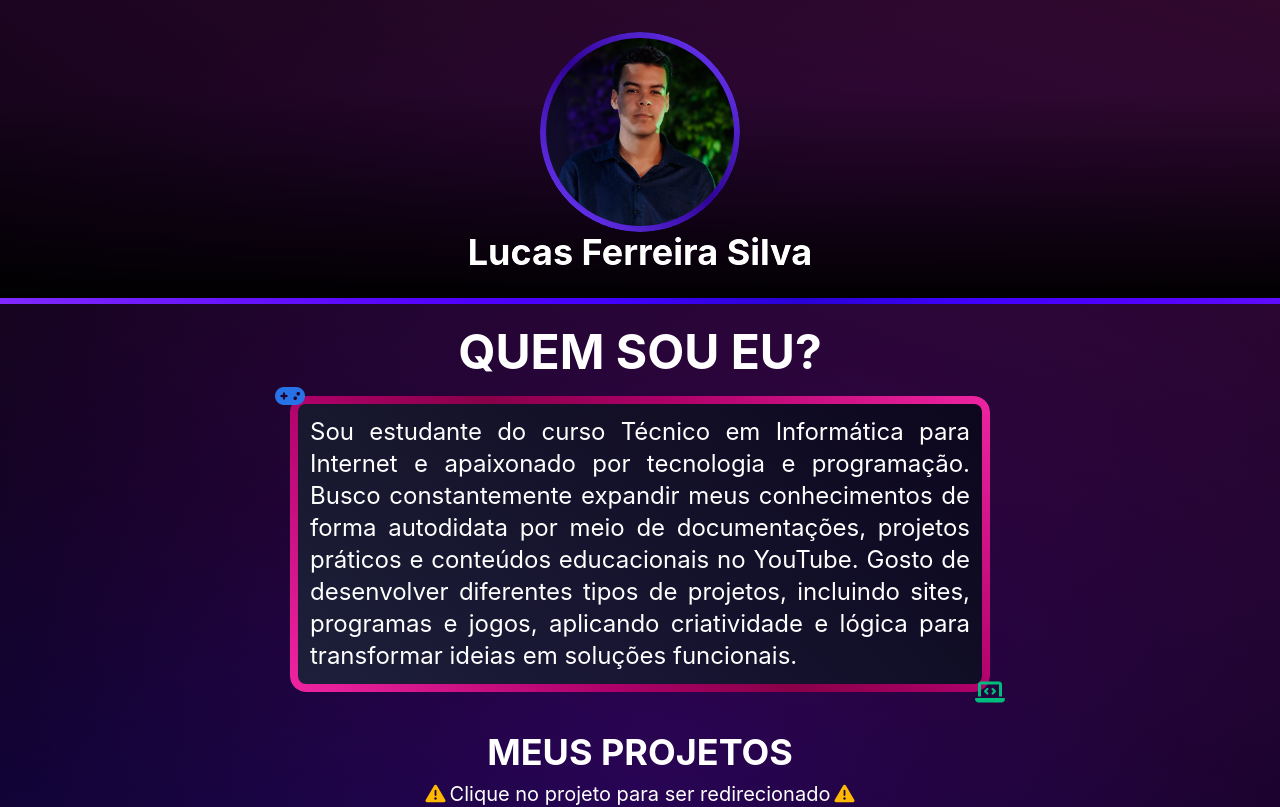
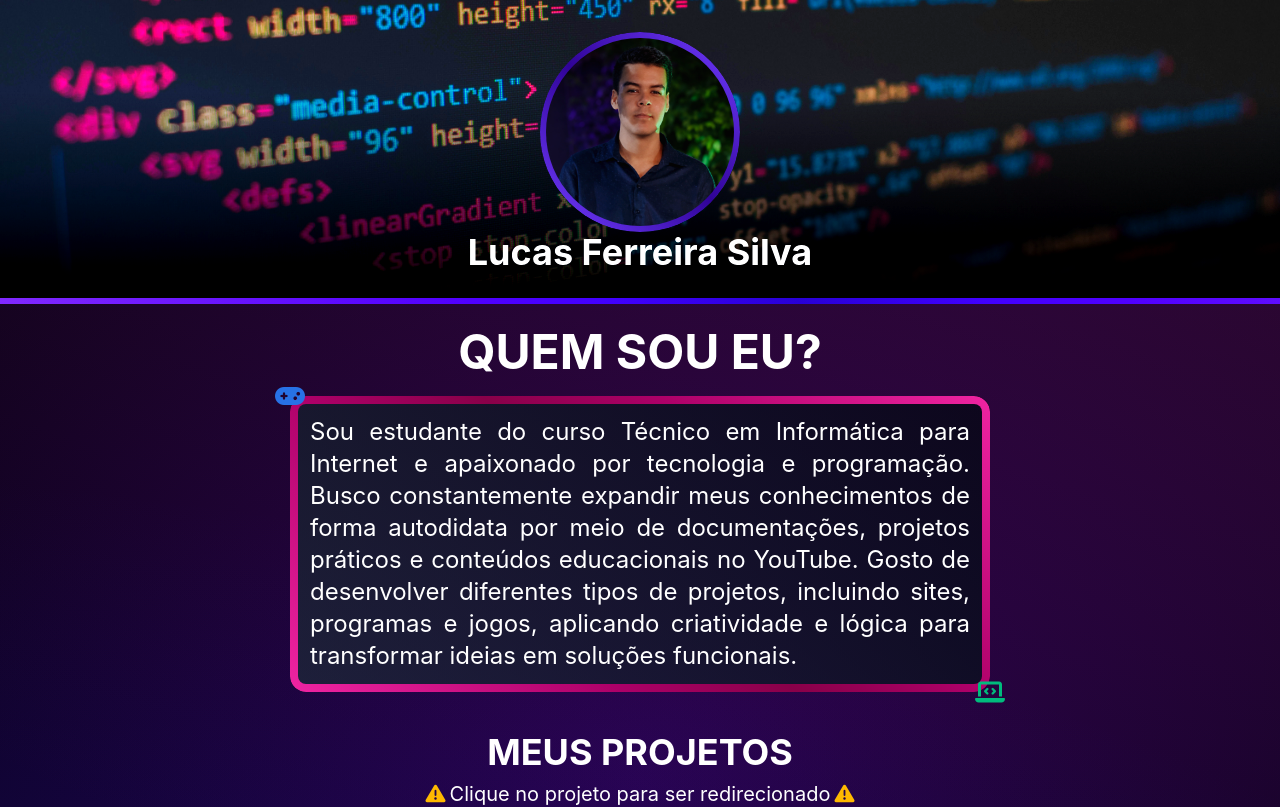
Before and after one commit to lucasdevsilva26/Portifolio, a React (Vite) app: page / in a window 1280 px wide. Shown: the top 807 px of the page. Built offline with nearby package versions, Linux system fonts and the light colour scheme; some icons are missing.

Commit message:
update test 2

```diff
--- a/src/index.css
+++ b/src/index.css
@@ -33,16 +33,8 @@ button {
   }
 }
 
-.instagram {
-  background:
-    radial-gradient(at 0% 0%, rgb(0, 47, 255), transparent 40%),
-    radial-gradient(at 0% 0%, rgb(174, 0, 255), transparent 75%),
-    radial-gradient(at 50% 100%, rgb(255, 217, 0), transparent 50%)
-      rgb(204, 36, 100);
-
-  background-clip: text;
-
-  color: transparent;
+.bgImage1 {
+  background-image: url("/src/assets/images/bgImage.jpg");
 }
 
 .gradientBorder::before {
@@ -69,3 +61,15 @@ button {
     radial-gradient(at 50% 50%, #24014d, transparent 25%), #040111;
   animation: rotateAnim infinite linear 10s reverse;
 }
+
+.instagram {
+  background:
+    radial-gradient(at 0% 0%, rgb(0, 47, 255), transparent 40%),
+    radial-gradient(at 0% 0%, rgb(174, 0, 255), transparent 75%),
+    radial-gradient(at 50% 100%, rgb(255, 217, 0), transparent 50%)
+      rgb(204, 36, 100);
+
+  background-clip: text;
+
+  color: transparent;
+}
--- a/src/pages/Portfolio.jsx
+++ b/src/pages/Portfolio.jsx
@@ -33,7 +33,7 @@ function Portfolio() {
     >
       <Loading loading={loading}></Loading>
       <header
-        className={` flex flex-col items-center w-full py-8 h-max bg-[url("../src/assets/images/bgImage.jpg")] bg-cover bg-center relative saturate-150 contrast-115 `}
+        className={` flex flex-col items-center w-full py-8 h-max bgImage1 bg-cover bg-center relative saturate-150 contrast-115 `}
       >
         <div
           className={
```
